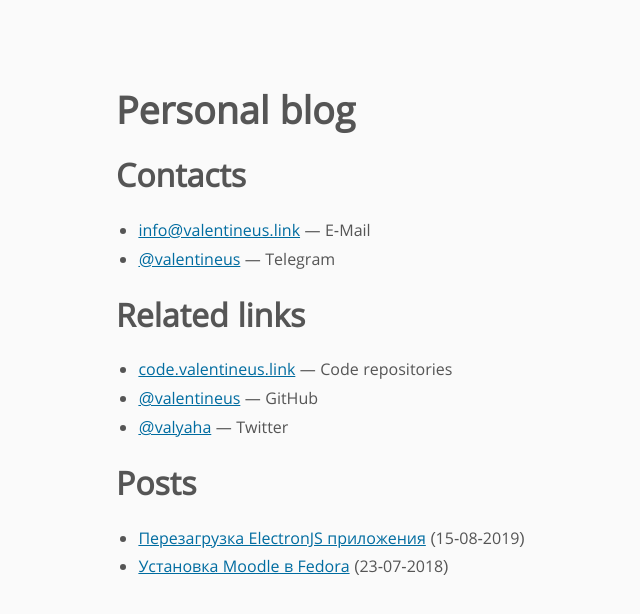
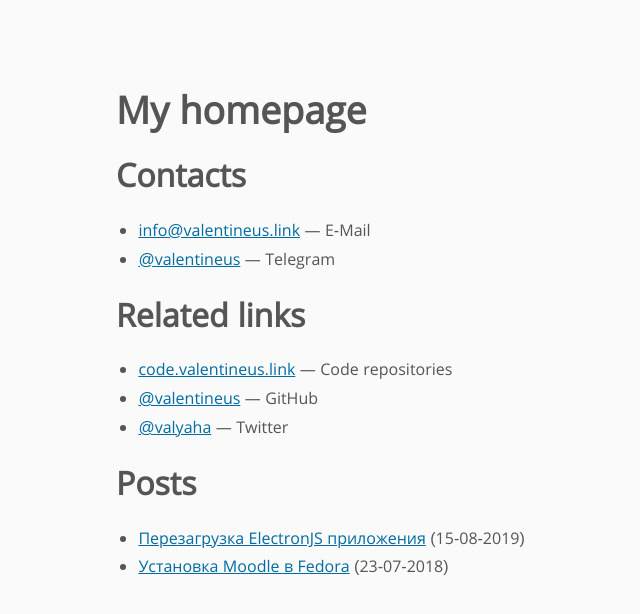
Before and after one commit to valentineus/popov.link, a Jekyll site: the page built from _pages/index.html, in a window 1280 px wide. Shown: the top 614 px of the page, without its empty margins (76-716 px from the left). Built offline with Jekyll 4.4.1, drawn with Linux system fonts in a browser that asks for light colours; some web fonts are replaced.

Commit message:
Updated config file
Signed-off-by: Valentin Popov <info@valentineus.link>

```diff
--- a/_config.yml
+++ b/_config.yml
@@ -1,69 +1,67 @@
 # Permalinks
-permalink: '/:year/:month/:day/:title'
+permalink: "/:year/:month/:day/:title"
 
 # Time Zone
-timezone: 'Europe/Samara'
+timezone: "Europe/Samara"
 
 # Catalogs
 include:
-  - '_pages'
+  - "_pages"
 
 # Parsers
-highlighter: rouge
-markdown: kramdown
+highlighter: "rouge"
+markdown: "kramdown"
 
 # Markdown
 kramdown:
-  input: GFM
+  input: "GFM"
   hard_wrap: false
-  syntax_highlighter: rouge
+  syntax_highlighter: "rouge"
 
 # SASS/SCSS
 sass:
-  sass_dir: '_scss'
-  style: ':compressed'
+  sass_dir: "_scss"
+  style: ":compressed"
 
 # AutoPrefixer
 autoprefixer:
   browsers:
-    - '> 1%'
-    - 'last 10 versions'
+    - "> 1%"
+    - "last 10 versions"
 
 # Compress HTML
 compress_html:
   blanklines: false
-  clippings: all
-  comments: ['<!-- ', ' -->']
+  clippings: "all"
+  comments: ["<!-- ", " -->"]
   endings: []
   profile: false
   startings: []
 
 # Website address
-url: 'https://valentineus.link'
-baseurl: ''
+url: "https://valentineus.link"
+baseurl: ""
 
 # Site description
-title: 'Personal blog'
-description: 'Full-Stack Web Developer.'
-avatar: 'https://www.gravatar.com/avatar/989fb5288ac482414a6d13acc329cc38?s=148'
-repos: 'https://github.com/valentineus/valentineus.github.io'
-rss: '/atom.xml'
-lang: 'ru'
+title: "My homepage"
+description: "I'm Full-Stack Web Developer"
+rss: "/atom.xml"
+lang: "ru"
 
 # About the author
 author:
-  email: 'info@valentineus.link'
-  name: 'Valentin Popov'
-  url: 'https://valentineus.link'
+  email: "info@valentineus.link"
+  name: "Valentin Popov"
+  url: "https://valentineus.link"
 
 # Plugins
 plugins:
-  - 'octopress-autoprefixer'
+  - "octopress-autoprefixer"
 
 # Exceptions
 exclude:
-  - '.*'
-  - 'Gemfile'
-  - 'Gemfile.lock'
-  - 'LICENSE.txt'
-  - 'README.md'
+  - ".*"
+  - "Gemfile"
+  - "Gemfile.lock"
+  - "LICENSE.txt"
+  - "README.md"
```
